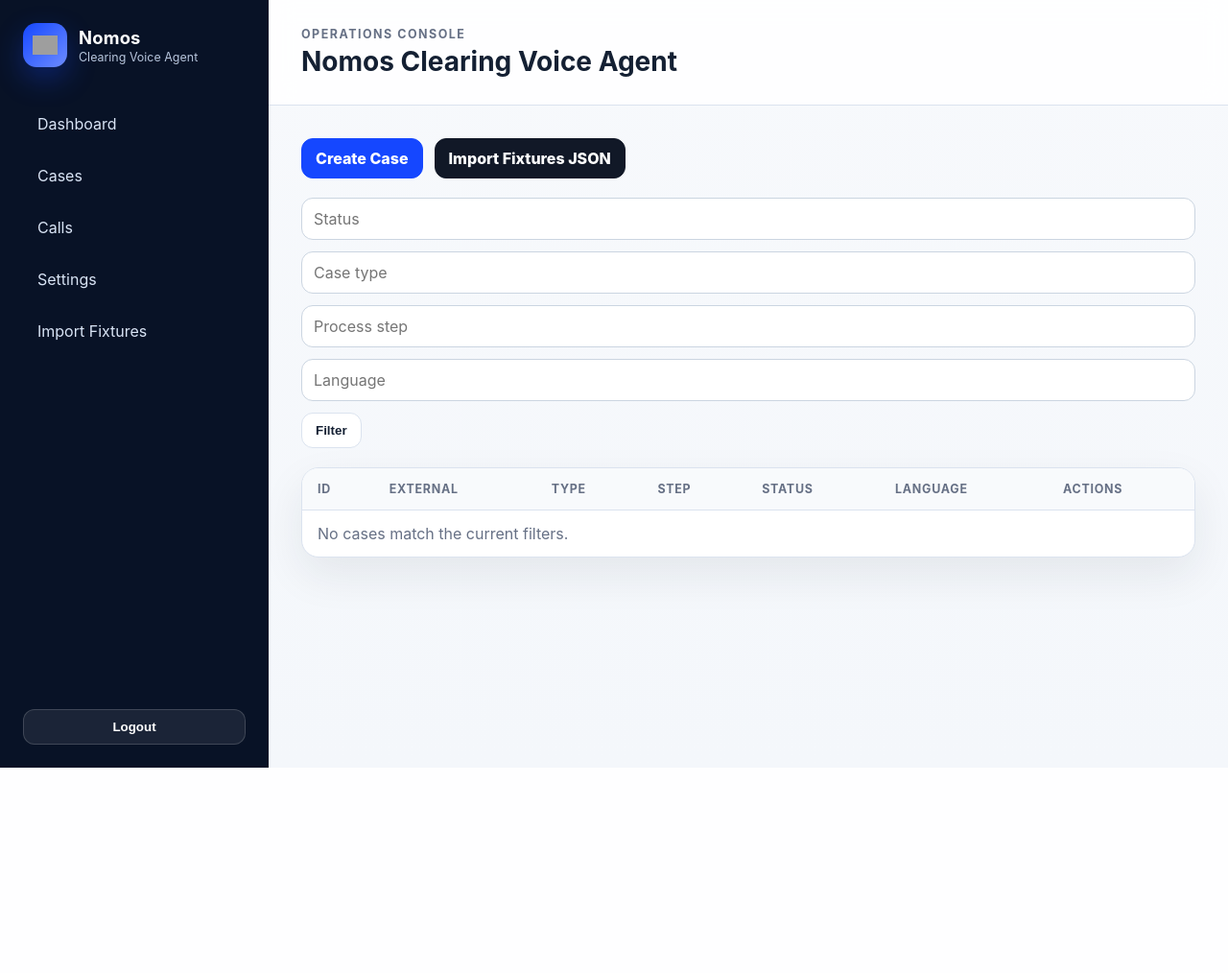
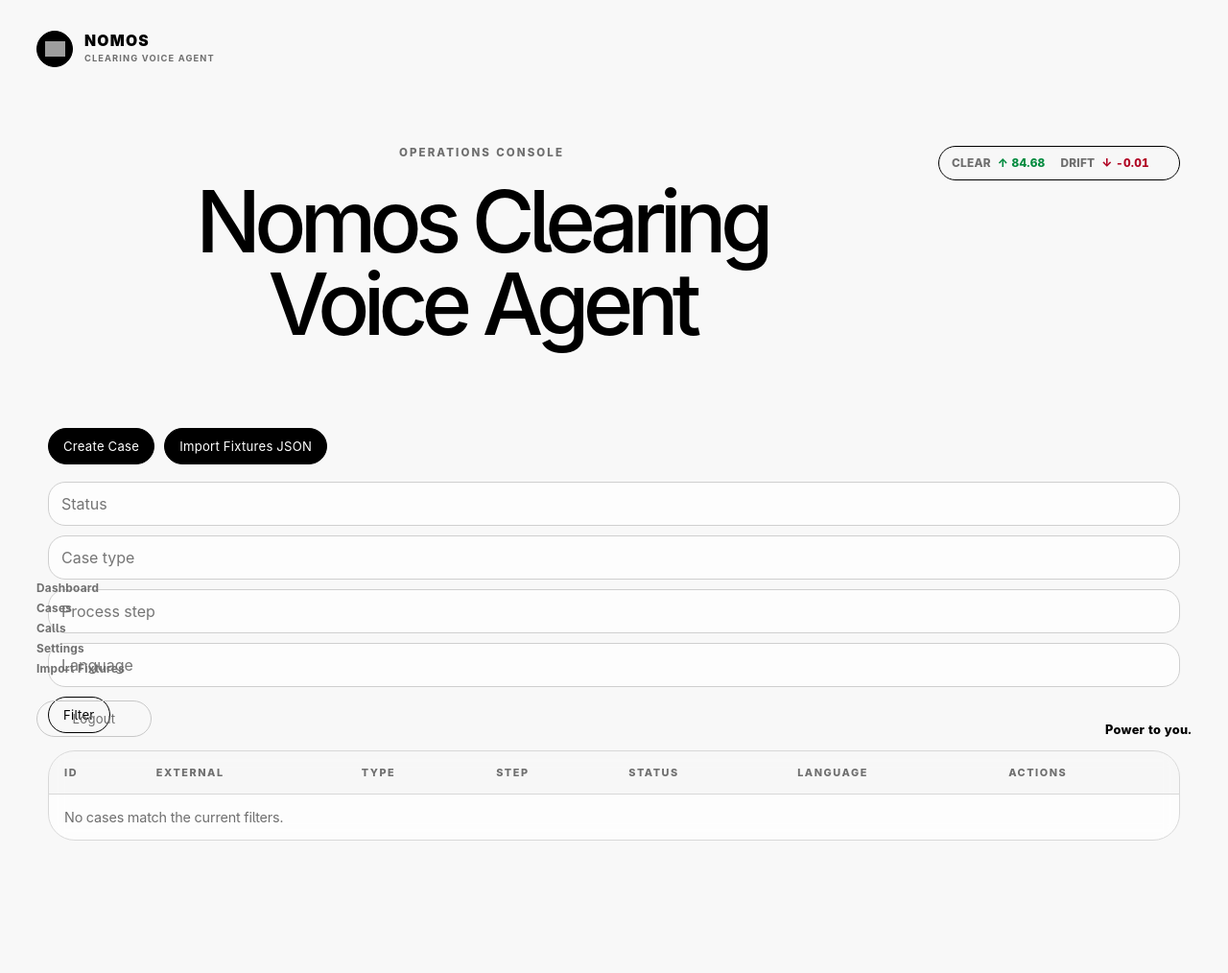
Before and after one commit to macmann/Nomos, a FastAPI app: template app/templates/cases.html in a window 1280 px wide. Shown: the whole page at 96% size. Before the commit the page ends 800 px from the top, so only its background shows below. Run offline with FastAPI, Linux system fonts and the light colour scheme; the template is opened without the code that fills it, so the values that code supplies are empty; some libraries are stand-ins or nearby versions; grey boxes are pictures that could not be loaded.

Commit message:
Update UI brand identity

```diff
--- a/app/static/app.css
+++ b/app/static/app.css
@@ -1,82 +1,124 @@
-:root{--bg:#f4f7fb;--panel:#fff;--panel-soft:#f8fafc;--text:#142033;--muted:#667085;--line:#dbe3ef;--primary:#1547ff;--primary-dark:#0b2fb3;--danger:#b42318;--success:#027a48;--warning:#b54708;--shadow:0 18px 45px rgba(20,32,51,.08);--radius:18px}
+:root{--bg:#f8f8f8;--panel:rgba(255,255,255,.72);--panel-solid:#fff;--panel-soft:#f2f2f2;--text:#000;--muted:#6f6f6f;--muted-2:#9a9a9a;--line:#d8d8d8;--primary:#000;--primary-dark:#242424;--danger:#b00020;--success:#008a3d;--warning:#8a5a00;--shadow:none;--radius:0;--pill:999px;--font:Inter,ui-sans-serif,system-ui,-apple-system,BlinkMacSystemFont,"Segoe UI",sans-serif}
+
 *{box-sizing:border-box}
-body{margin:0;background:linear-gradient(180deg,#f7f9fc 0%,var(--bg) 100%);color:var(--text);font-family:Inter,ui-sans-serif,system-ui,-apple-system,BlinkMacSystemFont,"Segoe UI",sans-serif}
-a{color:var(--primary);text-decoration:none}
-a:hover{text-decoration:underline}
-.app-shell{display:flex;min-height:100vh}
-.sidebar{width:280px;background:#081226;color:#fff;display:flex;flex-direction:column;padding:24px;position:sticky;top:0;height:100vh}
-.brand{display:flex;align-items:center;gap:12px;color:inherit;text-decoration:none}
+
+html{background:var(--bg)}
+
+body{margin:0;background:var(--bg);color:var(--text);font-family:var(--font);font-feature-settings:"tnum" 1,"cv05" 1;letter-spacing:-.01em}
+
+body:before,body:after{content:"";position:fixed;z-index:-1;pointer-events:none;border-radius:999px;background:rgba(0,0,0,.035)}
+
+body:before{width:340px;height:920px;right:10vw;top:-240px;transform:rotate(36deg)}
+
+body:after{width:150px;height:660px;left:18vw;bottom:-260px;transform:rotate(-27deg);background:rgba(0,0,0,.025)}
+
+a{color:var(--text);text-decoration:none}
+
+a:hover{text-decoration:underline;text-underline-offset:4px}
+
+.app-shell{min-height:100vh;position:relative;padding:34px 38px 32px}
+
+.sidebar{position:fixed;left:38px;bottom:32px;z-index:2;width:190px;background:transparent;color:var(--text);display:flex;flex-direction:column;gap:26px;padding:0}
+
+.brand{position:fixed;left:38px;top:32px;display:flex;align-items:center;gap:12px;color:inherit;text-decoration:none;text-transform:uppercase;letter-spacing:.045em}
+
 .brand:hover{text-decoration:none}
-.brand-mark{display:grid;place-items:center;width:46px;height:46px;border-radius:14px;background:linear-gradient(135deg,var(--primary),#6d8cff);box-shadow:0 12px 30px rgba(21,71,255,.32)}
-.brand-mark img{width:26px;height:26px;object-fit:contain}
-.brand strong{display:block;font-size:1.15rem;letter-spacing:.01em}
-.brand small{display:block;color:#b7c5dc;font-size:.78rem;margin-top:2px}
-.nav-list{display:grid;gap:8px;margin-top:36px}
-.nav-list a{color:#d9e4f5;border:1px solid transparent;border-radius:12px;padding:12px 14px}
-.nav-list a:hover{background:rgba(255,255,255,.08);border-color:rgba(255,255,255,.12);text-decoration:none}
-.sidebar-footer{margin-top:auto}
-.main-panel{flex:1;min-width:0}
-.topbar{display:flex;align-items:center;justify-content:space-between;padding:28px 34px;background:rgba(255,255,255,.86);border-bottom:1px solid var(--line);backdrop-filter:blur(12px)}
-.topbar h1{margin:0;font-size:1.75rem}
-.eyebrow{margin:0 0 4px;color:var(--muted);font-size:.78rem;font-weight:700;letter-spacing:.12em;text-transform:uppercase}
-.content{padding:34px;max-width:1440px}
-.card{background:var(--panel);border:1px solid var(--line);border-radius:var(--radius);box-shadow:var(--shadow);padding:24px}
-.card + .card,.section-spaced{margin-top:24px}
-.grid{display:grid;gap:18px}
+
+.brand-mark{display:grid;place-items:center;width:38px;height:38px;border-radius:50%;background:#000;border:1px solid #000}
+
+.brand-mark img{width:21px;height:21px;object-fit:contain;filter:none}
+
+.brand strong{display:block;font-size:.98rem;line-height:1;font-weight:900;letter-spacing:.08em}
+
+.brand small{display:block;color:var(--muted);font-size:.58rem;line-height:1.15;margin-top:5px;font-weight:700;letter-spacing:.12em;text-transform:uppercase}
+
+.nav-list{display:grid;gap:7px;margin-top:0}
+
+.nav-list a{color:var(--muted);border:0;border-radius:0;padding:0;font-size:.74rem;font-weight:650;letter-spacing:.02em;width:max-content}
+
+.nav-list a:hover{background:transparent;border-color:transparent;color:#000;text-decoration:none}
+
+.sidebar-footer{margin-top:0;width:120px}
+.main-panel{min-width:0}
+.topbar{position:relative;display:grid;grid-template-columns:1fr auto;align-items:start;gap:24px;padding:118px 0 86px;background:transparent;border:0;backdrop-filter:none;max-width:1180px;margin:0 auto}
+.topbar:before{content:"";position:absolute;left:50%;top:53%;width:min(62vw,760px);height:152px;transform:translate(-50%,-50%);border-radius:999px;background:rgba(0,0,0,.028);z-index:-1}
+.topbar h1{margin:0 auto;font-size:clamp(2.8rem,7vw,6.85rem);line-height:.96;font-weight:500;letter-spacing:-.075em;text-align:center;max-width:980px;text-wrap:balance}
+.eyebrow{margin:0 0 22px;color:var(--muted);font-size:.72rem;font-weight:800;letter-spacing:.18em;text-transform:uppercase;text-align:center}
+.ticker{display:flex;align-items:center;gap:16px;border:1px solid #000;border-radius:var(--pill);background:rgba(248,248,248,.78);padding:10px 13px;min-width:252px;font-size:.74rem;font-weight:800;letter-spacing:.02em;text-transform:uppercase;white-space:nowrap}
+.ticker-item{display:inline-flex;align-items:center;gap:7px}
+.ticker-label{color:var(--muted)}
+.ticker-value{font-variant-numeric:tabular-nums;color:#000}
+.ticker-up{color:var(--success)}
+.ticker-down{color:var(--danger)}
+.content{padding:0 0 86px;max-width:1180px;margin:0 auto}
+.card{background:var(--panel);border:1px solid var(--line);border-radius:28px;box-shadow:var(--shadow);padding:24px;backdrop-filter:blur(8px)}
+.card + .card,.section-spaced{margin-top:20px}
+.grid{display:grid;gap:16px}
 .grid-2{grid-template-columns:repeat(2,minmax(0,1fr))}
 .grid-3{grid-template-columns:repeat(3,minmax(0,1fr))}
-.stat-card{position:relative;overflow:hidden}
-.stat-card:after{content:"";position:absolute;inset:auto -30px -45px auto;width:120px;height:120px;border-radius:50%;background:rgba(21,71,255,.08)}
-.stat-label{color:var(--muted);font-size:.85rem;font-weight:700;text-transform:uppercase;letter-spacing:.06em}
-.stat-value{font-size:2.25rem;font-weight:800;margin-top:10px}
-.toolbar{display:flex;flex-wrap:wrap;gap:12px;align-items:center;margin-bottom:20px}
-.filter-form{display:flex;flex-wrap:wrap;gap:12px;margin-bottom:20px}
-.table-wrap{overflow:auto;background:var(--panel);border:1px solid var(--line);border-radius:var(--radius);box-shadow:var(--shadow)}
+.stat-card{position:relative;overflow:hidden;min-height:170px;display:flex;flex-direction:column;justify-content:space-between}
+.stat-card:after{content:"";position:absolute;inset:auto -42px -64px auto;width:170px;height:68px;border-radius:999px;background:rgba(0,0,0,.045);transform:rotate(-32deg)}
+.stat-label{color:var(--muted);font-size:.72rem;font-weight:850;text-transform:uppercase;letter-spacing:.14em}
+.stat-value{font-size:clamp(2.6rem,6vw,5.5rem);line-height:.9;font-weight:500;letter-spacing:-.08em;margin-top:32px;font-variant-numeric:tabular-nums}
+.toolbar{display:flex;flex-wrap:wrap;gap:10px;align-items:center;margin-bottom:18px}
+.filter-form{display:flex;flex-wrap:wrap;gap:10px;margin-bottom:18px}
+.table-wrap{overflow:auto;background:var(--panel);border:1px solid var(--line);border-radius:28px;box-shadow:var(--shadow);backdrop-filter:blur(8px)}
 table{width:100%;border-collapse:collapse}
-th,td{padding:14px 16px;text-align:left;border-bottom:1px solid var(--line);vertical-align:top}
-th{font-size:.78rem;color:var(--muted);text-transform:uppercase;letter-spacing:.06em;background:var(--panel-soft)}
+th,td{padding:15px 16px;text-align:left;border-bottom:1px solid var(--line);vertical-align:top}
+th{font-size:.68rem;color:var(--muted);text-transform:uppercase;letter-spacing:.14em;background:rgba(0,0,0,.025);font-weight:850}
+td{font-size:.9rem}
 tr:last-child td{border-bottom:0}
-.badge{display:inline-flex;align-items:center;border-radius:999px;padding:5px 10px;font-size:.78rem;font-weight:800;text-transform:capitalize}
-.badge-pending{background:#eef2f7;color:#344054}
-.badge-calling{background:#dbeafe;color:#1d4ed8}
-.badge-resolved{background:#dcfce7;color:#166534}
-.badge-customer_action_required{background:#fef3c7;color:#92400e}
-.badge-escalated{background:#ffedd5;color:#9a3412}
-.badge-failed{background:#fee2e2;color:#991b1b}
-.badge-closed{background:#1f2937;color:white}
-.button,button{display:inline-flex;align-items:center;justify-content:center;gap:8px;border:1px solid var(--line);border-radius:12px;background:#fff;color:var(--text);padding:10px 14px;font-weight:800;cursor:pointer}
-.button:hover,button:hover{text-decoration:none;border-color:#b8c4d6}
-.button-primary{background:var(--primary);border-color:var(--primary);color:#fff}
-.button-primary:hover{background:var(--primary-dark);border-color:var(--primary-dark)}
-.button-secondary{background:#111827;color:#fff;border-color:#111827}
-.button-ghost{background:rgba(255,255,255,.08);border-color:rgba(255,255,255,.16);color:#fff;width:100%}
+.badge{display:inline-flex;align-items:center;border:1px solid currentColor;border-radius:999px;padding:4px 9px;font-size:.68rem;font-weight:850;text-transform:uppercase;letter-spacing:.08em;background:transparent}
+.badge-pending,.badge-calling{color:#565656}
+.badge-resolved{color:var(--success)}
+.badge-customer_action_required,.badge-escalated{color:var(--warning)}
+.badge-failed{color:var(--danger)}
+.badge-closed{color:#000}
+.button,button{display:inline-flex;align-items:center;justify-content:center;gap:8px;border:1px solid #000;border-radius:999px;background:transparent;color:var(--text);padding:10px 15px;font-weight:850;letter-spacing:.02em;cursor:pointer;font:inherit;font-size:.82rem}
+.button:hover,button:hover{text-decoration:none;background:#000;color:#fff}
+.button-primary,.button-secondary{background:#000;border-color:#000;color:#fff}
+.button-primary:hover,.button-secondary:hover{background:#262626;border-color:#262626}
+.button-ghost{background:transparent;border-color:#c7c7c7;color:var(--muted);width:100%}
 .button-full{width:100%}
-label{display:grid;gap:7px;color:#344054;font-weight:700}
-input,select,textarea{width:100%;border:1px solid #cbd5e1;border-radius:12px;padding:11px 12px;background:#fff;color:var(--text);font:inherit}
+label{display:grid;gap:7px;color:#202020;font-weight:800;font-size:.82rem;text-transform:uppercase;letter-spacing:.08em}
+input,select,textarea{width:100%;border:1px solid #cfcfcf;border-radius:18px;padding:12px 13px;background:rgba(255,255,255,.72);color:var(--text);font:inherit;text-transform:none;letter-spacing:0}
 textarea{min-height:108px;resize:vertical}
-input:focus,select:focus,textarea:focus{outline:3px solid rgba(21,71,255,.16);border-color:var(--primary)}
+input:focus,select:focus,textarea:focus{outline:2px solid #000;outline-offset:2px;border-color:#000}
 .stack{display:grid;gap:16px}
 .muted{color:var(--muted)}
-.alert{border-radius:14px;padding:13px 15px;margin-bottom:18px;border:1px solid;font-weight:700}
-.alert-error{background:#fff1f0;color:var(--danger);border-color:#fecdca}
-.alert-success{background:#ecfdf3;color:var(--success);border-color:#abefc6}
+.alert{border-radius:18px;padding:13px 15px;margin-bottom:18px;border:1px solid;font-weight:800}
+.alert-error{background:#fff7f7;color:var(--danger);border-color:rgba(176,0,32,.35)}
+.alert-success{background:#f2fff7;color:var(--success);border-color:rgba(0,138,61,.35)}
 .alert-inline{display:inline-block;margin:0 0 0 10px;padding:8px 10px}
 .detail-list{display:grid;grid-template-columns:220px 1fr;gap:12px}
-.detail-list dt{color:var(--muted);font-weight:800}
+.detail-list dt{color:var(--muted);font-weight:850;text-transform:uppercase;letter-spacing:.08em;font-size:.72rem}
 .detail-list dd{margin:0}
 .timeline{display:grid;gap:10px}
-.timeline-item{border-left:3px solid var(--primary);background:#fff;border-radius:0 12px 12px 0;padding:12px 14px}
-.pre{white-space:pre-wrap;word-break:break-word;background:#0f172a;color:#dbeafe;border-radius:14px;padding:16px;overflow:auto}
-.auth-body{min-height:100vh;display:grid;place-items:center;padding:24px;background:radial-gradient(circle at top,#1e40af 0,#081226 42%,#020617 100%)}
-.auth-card{width:min(440px,100%);background:#fff;border-radius:24px;padding:34px;box-shadow:0 30px 80px rgba(0,0,0,.35)}
-.auth-brand{color:var(--text);margin-bottom:26px}
-.auth-card h1{margin:0 0 8px}
-.empty-state{text-align:center;background:#fff;border:1px solid var(--line);border-radius:24px;padding:64px 24px;box-shadow:var(--shadow)}
-.empty-icon{margin:0 auto 18px;width:54px;height:54px;border-radius:50%;display:grid;place-items:center;background:#fee2e2;color:var(--danger);font-weight:900;font-size:1.5rem}
-@media (max-width:900px){.app-shell{display:block}
-.sidebar{position:relative;width:auto;height:auto}
-.content,.topbar{padding:22px}
+.timeline-item{border-left:1px solid #000;background:rgba(255,255,255,.58);border-radius:0 18px 18px 0;padding:12px 14px}
+.pre{white-space:pre-wrap;word-break:break-word;background:#050505;color:#f4f4f4;border-radius:22px;padding:16px;overflow:auto;font-family:ui-monospace,SFMono-Regular,Menlo,Monaco,Consolas,monospace;font-size:.83rem}
+.auth-body{min-height:100vh;display:grid;place-items:center;padding:24px;background:var(--bg)}
+.auth-body:before{width:320px;height:780px;right:13vw;top:-180px;transform:rotate(34deg)}
+.auth-card{width:min(460px,100%);background:rgba(255,255,255,.74);border:1px solid var(--line);border-radius:32px;padding:34px;box-shadow:none;backdrop-filter:blur(8px)}
+.auth-brand{position:static;color:var(--text);margin-bottom:42px}
+.auth-card h1{margin:0 0 8px;font-size:2.6rem;line-height:.95;letter-spacing:-.06em;font-weight:500}
+.empty-state{text-align:center;background:rgba(255,255,255,.74);border:1px solid var(--line);border-radius:32px;padding:64px 24px;box-shadow:var(--shadow)}
+.empty-icon{margin:0 auto 18px;width:54px;height:54px;border-radius:50%;display:grid;place-items:center;border:1px solid var(--danger);color:var(--danger);font-weight:900;font-size:1.5rem}
+.signoff{position:fixed;right:38px;bottom:32px;color:#000;font-size:.8rem;font-weight:850;letter-spacing:.02em;z-index:2}
+
+@media (max-width:900px){
+body:before{right:-120px}
+.app-shell{display:block;padding:24px}
+.brand{position:static;margin-bottom:24px}
+.sidebar{position:static;width:auto;gap:18px;margin-bottom:36px}
+.nav-list{grid-template-columns:repeat(2,max-content);gap:10px 18px}
+.sidebar-footer{width:140px}
+.topbar{grid-template-columns:1fr;padding:40px 0 44px}
+.topbar h1{text-align:left;margin:0;font-size:clamp(2.4rem,13vw,4rem)}
+.eyebrow{text-align:left}
+.ticker{width:max-content;min-width:0}
+.content{padding-bottom:60px}
 .grid-2,.grid-3{grid-template-columns:1fr}
 .detail-list{grid-template-columns:1fr}
 .filter-form{display:grid}
+.signoff{position:static;margin-top:34px}
 }
--- a/app/templates/base.html
+++ b/app/templates/base.html
@@ -27,10 +27,14 @@
     </aside>
     <main class="main-panel">
       <header class="topbar">
-        <div>
+        <div class="hero-copy">
           <p class="eyebrow">Operations Console</p>
           <h1>{{ title or 'Nomos Clearing Voice Agent' }}</h1>
         </div>
+        <aside class="ticker" aria-label="Live operations metrics">
+          <span class="ticker-item"><span class="ticker-label">Clear</span><span class="ticker-value ticker-up">↑ 84.68</span></span>
+          <span class="ticker-item"><span class="ticker-label">Drift</span><span class="ticker-value ticker-down">↓ -0.01</span></span>
+        </aside>
       </header>
       <section class="content">
         {% if error %}<div class="alert alert-error" role="alert">{{ error }}</div>{% endif %}
@@ -38,6 +42,7 @@
         {% block content %}{% endblock %}
       </section>
     </main>
+    <div class="signoff" aria-label="Nomos sign-off">Power to you.</div>
   </div>
 </body>
 </html>
--- a/app/templates/login.html
+++ b/app/templates/login.html
@@ -21,5 +21,6 @@
       <button class="button button-primary button-full" type="submit">Login</button>
     </form>
   </main>
+  <div class="signoff" aria-label="Nomos sign-off">Power to you.</div>
 </body>
 </html>
```
